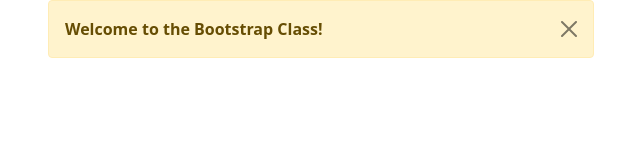
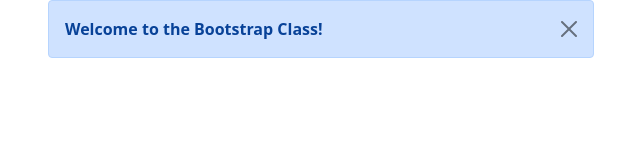
Before and after one commit to AlfredConlan/udemy-bootstrap, a plain HTML site: page index.html in a window 1280 px wide. Shown: the whole page, without its empty margins (319-959 px from the left). Drawn offline with nearby package versions, Linux system fonts and the light colour scheme.

Commit message:
end of lesson 18

```diff
--- a/index.html
+++ b/index.html
@@ -19,7 +19,7 @@
     <div class="container">
       <div class="row justify-content-center">
         <div class="col-lg-6">
-          <div class="alert alert-warning alert-dismissible fade show" role="alert">
+          <div class="alert alert-primary alert-dismissible fade show" role="alert">
             <strong>Welcome to the Bootstrap Class!</strong>
             <button type="button" class="btn-close" data-bs-dismiss="alert" aria-label="Close"></button>
           </div>
```
